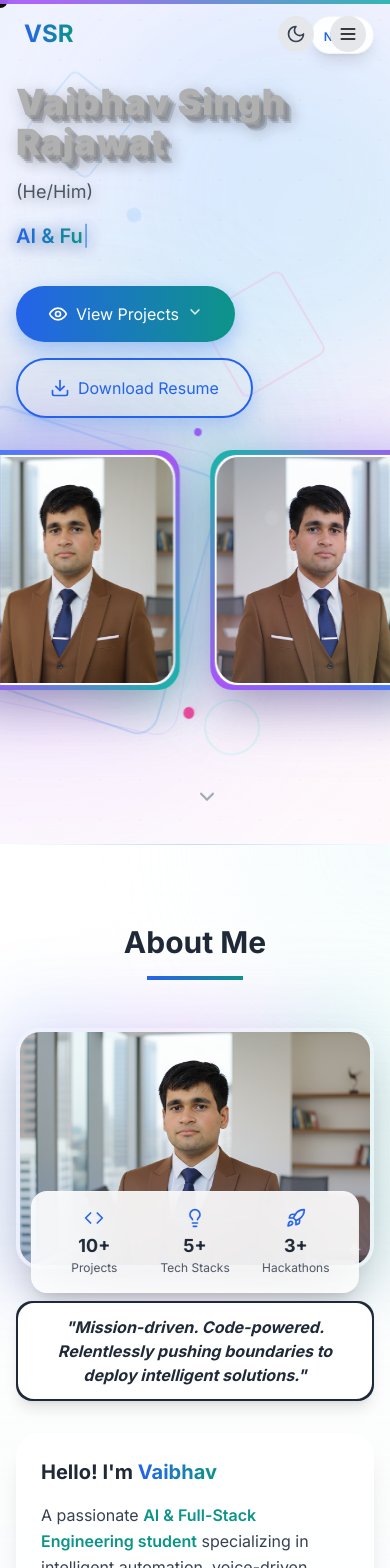
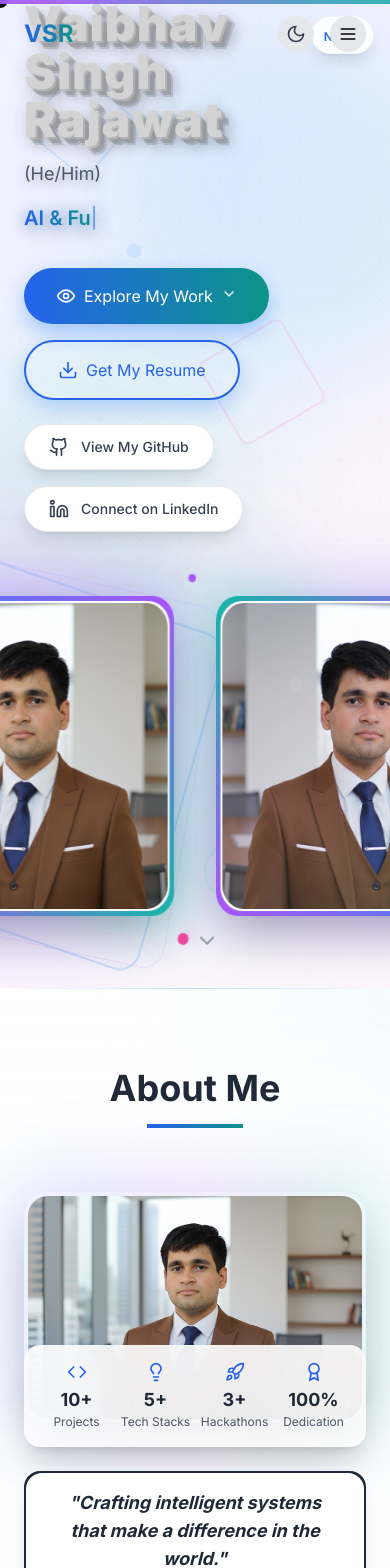
Before and after one commit to Vaibhav14102006/portfilo, a React (Vite) app: page / in a window 390 px wide. Shown: the top 1568 px of the page. Built offline with nearby package versions, Linux system fonts and the light colour scheme.

Commit message:
Enhance UI: brighten heading, add Experience heading, expand typewriter to 9 titles, random quotes system, 4-stat bar, social buttons with spin-bounce animations, update CTA button text

```diff
--- a/src/components/About.tsx
+++ b/src/components/About.tsx
@@ -1,8 +1,26 @@
-import React, { useEffect, useRef } from 'react';
-import { Code, Lightbulb, Rocket } from 'lucide-react';
+import React, { useEffect, useRef, useState } from 'react';
+import { Code, Lightbulb, Rocket, Award } from 'lucide-react';
 
 const About: React.FC = () => {
   const sectionRef = useRef<HTMLDivElement>(null);
+  const [quote, setQuote] = useState('');
+
+  const motivationalQuotes = [
+    "Mission-driven. Code-powered. Relentlessly pushing boundaries to deploy intelligent solutions.",
+    "Turning ideas into reality, one line of code at a time.",
+    "Innovation is not about tools, it's about solving problems that matter.",
+    "Building the future with AI, automation, and creative engineering.",
+    "Where passion meets technology, extraordinary things happen.",
+    "Code is poetry. Design is art. Innovation is the masterpiece.",
+    "Crafting intelligent systems that make a difference in the world.",
+    "From concept to deployment—making technology work for humanity.",
+  ];
+
+  useEffect(() => {
+    // Select a random quote on component mount
+    const randomQuote = motivationalQuotes[Math.floor(Math.random() * motivationalQuotes.length)];
+    setQuote(randomQuote);
+  }, []);
 
   useEffect(() => {
     const observer = new IntersectionObserver(
@@ -26,6 +44,7 @@ const About: React.FC = () => {
     { icon: Code, number: '10+', label: 'Projects' },
     { icon: Lightbulb, number: '5+', label: 'Tech Stacks' },
     { icon: Rocket, number: '3+', label: 'Hackathons' },
+    { icon: Award, number: '100%', label: 'Dedication' },
   ];
 
   return (
@@ -37,17 +56,17 @@ const About: React.FC = () => {
         <div className="absolute -bottom-40 -left-40 w-80 h-80 bg-gradient-to-tr from-teal-100/20 to-blue-100/20 dark:from-teal-900/10 dark:to-blue-900/10 rounded-full blur-3xl"></div>
       </div>
 
-      <div className="container mx-auto px-4 sm:px-6">
-        <div className="text-center mb-12 sm:mb-16">
-          <h2 className="text-3xl sm:text-4xl md:text-5xl font-bold text-gray-800 dark:text-white mb-4 animate-on-scroll relative z-10">
+      <div className="container mx-auto px-6">
+        <div className="text-center mb-16">
+          <h2 className="text-4xl md:text-5xl font-bold text-gray-800 dark:text-white mb-4 animate-on-scroll relative z-10">
             About Me
           </h2>
           <div className="w-24 h-1 bg-gradient-to-r from-blue-600 to-teal-600 mx-auto animate-on-scroll relative z-10"></div>
         </div>
 
         {/* Profile Section with Image */}
-        <div className="max-w-6xl mx-auto mb-12 sm:mb-16 relative z-10">
-          <div className="grid grid-cols-1 lg:grid-cols-2 gap-8 sm:gap-12 items-center">
+        <div className="max-w-6xl mx-auto mb-16 relative z-10">
+          <div className="grid grid-cols-1 lg:grid-cols-2 gap-12 items-center">
             {/* Profile Image */}
             <div className="animate-on-scroll">
               <div className="relative group">
@@ -62,9 +81,9 @@ const About: React.FC = () => {
                 </div>
 
                 {/* Stats Overlay */}
-                <div className="absolute -bottom-6 left-1/2 transform -translate-x-1/2 w-11/12">
+                <div className="absolute -bottom-6 left-1/2 transform -translate-x-1/2 w-full">
                   <div className="bg-white/90 dark:bg-gray-800/90 backdrop-blur-xl rounded-2xl shadow-xl border border-white/20 dark:border-gray-700/50 p-4">
-                    <div className="grid grid-cols-3 gap-2">
+                    <div className="grid grid-cols-4 gap-2">
                       {stats.map((stat, index) => (
                         <div key={index} className="text-center">
                           <stat.icon className="w-5 h-5 mx-auto mb-1 text-blue-600 dark:text-blue-400" />
@@ -78,11 +97,11 @@ const About: React.FC = () => {
               </div>
 
               {/* Motivational Quote */}
-              <div className="mt-8 sm:mt-12 text-center animate-on-scroll">
+              <div className="mt-12 text-center animate-on-scroll">
                 <div className="inline-block bg-gray-800 dark:bg-gray-700 p-[2px] rounded-2xl shadow-lg">
-                  <div className="bg-white dark:bg-gray-800 rounded-2xl px-4 sm:px-6 py-3 sm:py-4">
-                    <p className="text-base sm:text-lg md:text-xl font-bold text-gray-800 dark:text-gray-200 italic">
-                      "Mission-driven. Code-powered. Relentlessly pushing boundaries to deploy intelligent solutions."
+                  <div className="bg-white dark:bg-gray-800 rounded-2xl px-6 py-4">
+                    <p className="text-lg md:text-xl font-bold text-gray-800 dark:text-gray-200 italic">
+                      "{quote}"
                     </p>
                   </div>
                 </div>
@@ -90,19 +109,19 @@ const About: React.FC = () => {
             </div>
 
             {/* About Text */}
-            <div className="animate-on-scroll space-y-4 sm:space-y-6">
-              <div className="bg-white/80 dark:bg-gray-800/80 backdrop-blur-xl border border-white/20 dark:border-gray-700/50 rounded-3xl p-6 sm:p-8 shadow-xl">
-                <h3 className="text-xl sm:text-2xl md:text-3xl font-bold text-gray-800 dark:text-white mb-4 sm:mb-6">
+            <div className="animate-on-scroll space-y-6">
+              <div className="bg-white/80 dark:bg-gray-800/80 backdrop-blur-xl border border-white/20 dark:border-gray-700/50 rounded-3xl p-8 shadow-xl">
+                <h3 className="text-2xl md:text-3xl font-bold text-gray-800 dark:text-white mb-6">
                   Hello! I'm <span className="text-transparent bg-clip-text bg-gradient-to-r from-blue-600 to-teal-600">Vaibhav</span>
                 </h3>
-                <p className="text-base sm:text-lg text-gray-700 dark:text-gray-200 leading-relaxed mb-3 sm:mb-4">
+                <p className="text-lg text-gray-700 dark:text-gray-200 leading-relaxed mb-4">
                   A passionate <span className="font-semibold text-teal-600 dark:text-teal-400">AI & Full-Stack Engineering student</span> specializing in intelligent automation, voice-driven systems, and scalable web applications.
                 </p>
-                <p className="text-base sm:text-lg text-gray-700 dark:text-gray-200 leading-relaxed mb-3 sm:mb-4">
+                <p className="text-lg text-gray-700 dark:text-gray-200 leading-relaxed mb-4">
                   I build <span className="font-semibold text-purple-600 dark:text-purple-400">futuristic, human-centric technologies</span> including offline AI assistants,
                   real-time automation systems, and modern Next.js platforms with immersive UI.
                 </p>
-                <p className="text-base sm:text-lg text-gray-700 dark:text-gray-200 leading-relaxed">
+                <p className="text-lg text-gray-700 dark:text-gray-200 leading-relaxed">
                   With a strong foundation in <span className="font-semibold text-orange-600 dark:text-orange-400">C++, Python, TypeScript</span>, and AI system design,
                   I turn ideas into high-impact digital experiences that are <span className="font-semibold text-blue-600 dark:text-blue-400">smart, interactive, and intuitive</span>.
                 </p>
--- a/src/components/Hero.tsx
+++ b/src/components/Hero.tsx
@@ -1,15 +1,48 @@
 import React, { useEffect, useState } from 'react';
-import { ChevronDown, Download, Eye } from 'lucide-react';
+import { ChevronDown, Download, Eye, Github, Linkedin } from 'lucide-react';
 import { useTypewriter } from 'react-simple-typewriter';
 import MagneticButton from './MagneticButton';
 
 const Hero: React.FC = () => {
   const [mousePosition, setMousePosition] = useState({ x: 0, y: 0 });
   const [isTapped, setIsTapped] = useState(false);
+  const [githubHover, setGithubHover] = useState(false);
+  const [linkedinHover, setLinkedinHover] = useState(false);
+  const [projectsHover, setProjectsHover] = useState(false);
+  const [resumeHover, setResumeHover] = useState(false);
+
+  // Add custom styles for animations
+  useEffect(() => {
+    const style = document.createElement('style');
+    style.textContent = `
+      @keyframes spinBounce {
+        0% {
+          transform: rotate(0deg) scale(1) translateY(0);
+        }
+        25% {
+          transform: rotate(90deg) scale(1.15) translateY(-8px);
+        }
+        50% {
+          transform: rotate(180deg) scale(1.2) translateY(-10px);
+        }
+        75% {
+          transform: rotate(270deg) scale(1.15) translateY(-8px);
+        }
+        100% {
+          transform: rotate(360deg) scale(1) translateY(0);
+        }
+      }
+      .animate-spin-bounce {
+        animation: spinBounce 0.6s ease-in-out forwards;
+      }
+    `;
+    document.head.appendChild(style);
+    return () => document.head.removeChild(style);
+  }, []);
 
   // Typewriter effect
   const [text] = useTypewriter({
-    words: ['AI & Full-Stack Engineer', 'Voice AI Developer', 'System Automation Expert', 'UI/UX Enthusiast'],
+    words: ['AI & Full-Stack Engineer', 'Voice AI Developer', 'System Automation Expert', 'UI/UX Designer', 'Machine Learning Engineer', 'Cloud Solutions Architect', 'Tech Innovator!', 'Full Stack Developer', 'Database Designer'],
     loop: true,
     typeSpeed: 80,
     deleteSpeed: 50,
@@ -70,8 +103,8 @@ const Hero: React.FC = () => {
         <div className="absolute inset-0 bg-gradient-to-b from-transparent via-transparent to-white/50 dark:to-gray-900/50"></div>
       </div>
 
-      <div className="container mx-auto px-4 sm:px-6 relative z-10">
-        <div className="grid grid-cols-1 lg:grid-cols-2 gap-8 sm:gap-12 lg:gap-16 xl:gap-20 items-center max-w-[90rem] mx-auto">
+      <div className="container mx-auto px-6 relative z-10">
+        <div className="grid grid-cols-1 lg:grid-cols-2 gap-16 lg:gap-20 xl:gap-24 items-center max-w-[90rem] mx-auto">
           {/* Left Side - Square Profile Photo */}
           <div className="flex flex-col items-center lg:items-end order-2 lg:order-1">
             <div className="relative group"
@@ -79,7 +112,7 @@ const Hero: React.FC = () => {
                  onMouseEnter={() => setIsTapped(true)}
                  onMouseLeave={() => setIsTapped(false)}>
 
-              <div className="flex gap-2 sm:gap-3 md:gap-4 items-center">
+              <div className="flex gap-3 md:gap-4 items-center">
               {/* LEFT PHOTO - Real Image (rotated right to face center) */}
               <div className="relative" style={{
                 transformStyle: 'preserve-3d',
@@ -160,7 +193,7 @@ const Hero: React.FC = () => {
                 </div>
 
                 {/* 3D Animated Photo Frame for real image */}
-                <div className="w-60 h-60 sm:w-72 sm:h-72 md:w-80 md:h-80 lg:w-96 lg:h-96 xl:w-[28rem] xl:h-[28rem] rounded-3xl relative overflow-visible">
+                <div className="w-80 h-80 md:w-96 md:h-96 lg:w-[28rem] lg:h-[28rem] rounded-3xl relative overflow-visible">
                   {/* Rotating 3D Border Rings */}
                   <div className="absolute -inset-4 rounded-3xl border-2 border-blue-400/30 animate-spin-slow"></div>
                   <div className="absolute -inset-6 rounded-3xl border border-purple-400/20" style={{ animation: 'spin 20s linear infinite reverse' }}></div>
@@ -291,7 +324,7 @@ const Hero: React.FC = () => {
                 </div>
 
                 {/* Photo frame for mirror image */}
-                <div className="w-60 h-60 sm:w-72 sm:h-72 md:w-80 md:h-80 lg:w-96 lg:h-96 xl:w-[28rem] xl:h-[28rem] rounded-3xl relative overflow-visible">
+                <div className="w-80 h-80 md:w-96 md:h-96 lg:w-[28rem] lg:h-[28rem] rounded-3xl relative overflow-visible">
                   <div className="absolute -inset-2 bg-gradient-to-r from-teal-500 via-purple-500 to-blue-500 rounded-3xl opacity-25 blur-2xl group-hover:opacity-50 transition-all duration-700"></div>
                   <div className="absolute -inset-1 bg-gradient-to-br from-teal-400 via-purple-400 to-blue-400 rounded-3xl opacity-30 blur-xl group-hover:opacity-40 transition-all duration-700"></div>
 
@@ -419,7 +452,7 @@ const Hero: React.FC = () => {
           <div className="text-left space-y-6 order-1 lg:order-2">
             {/* Name and Title with text animations */}
             <div className="space-y-4">
-            <h1 className="text-4xl sm:text-5xl md:text-6xl lg:text-7xl font-black animate-fade-up" style={{
+            <h1 className="text-5xl md:text-7xl font-black animate-fade-up" style={{
               color: '#b0b0b0',
               letterSpacing: '0.02em',
               textShadow: `
@@ -431,7 +464,7 @@ const Hero: React.FC = () => {
                 0 0 20px rgba(120, 120, 120, 0.15)
               `,
               transform: 'perspective(800px) rotateX(3deg)',
-              filter: 'drop-shadow(0 4px 8px rgba(80, 80, 80, 0.1))'
+              filter: 'drop-shadow(0 4px 8px rgba(80, 80, 80, 0.1)) brightness(1.2)'
             }}>
               Vaibhav Singh Rajawat
             </h1>
@@ -454,9 +487,14 @@ const Hero: React.FC = () => {
               <a
                 href="#projects"
                 className="px-8 py-4 bg-gradient-to-r from-blue-600 to-teal-600 text-white rounded-full hover:from-blue-700 hover:to-teal-700 transform transition-all duration-300 shadow-[0_8px_20px_rgba(59,130,246,0.4)] hover:shadow-[0_12px_30px_rgba(59,130,246,0.6)] flex items-center gap-2"
+                onMouseEnter={() => setProjectsHover(true)}
+                onMouseLeave={() => setProjectsHover(false)}
               >
-                <Eye className="w-5 h-5" />
-                View Projects
+                <Eye
+                  className={`w-5 h-5 ${projectsHover ? 'animate-spin-bounce' : ''}`}
+                  key={projectsHover ? 'hover' : 'normal'}
+                />
+                Explore My Work
                 <ChevronDown className="w-4 h-4 animate-bounce" />
               </a>
             </MagneticButton>
@@ -465,13 +503,54 @@ const Hero: React.FC = () => {
                 href="/Vaibhav-Resume.pdf"
                 download="Vaibhav-Resume.pdf"
                 className="relative px-8 py-4 border-2 border-blue-600 text-blue-600 dark:text-blue-400 rounded-full hover:bg-blue-600 hover:text-white transform transition-all duration-300 shadow-[0_8px_20px_rgba(59,130,246,0.3)] hover:shadow-[0_12px_30px_rgba(59,130,246,0.5)] flex items-center gap-2 overflow-hidden"
+                onMouseEnter={() => setResumeHover(true)}
+                onMouseLeave={() => setResumeHover(false)}
               >
                 {/* Gradient border glow effect */}
                 <span className="absolute inset-0 w-full h-full bg-gradient-to-r from-blue-600 via-purple-500 to-teal-500 opacity-0 group-hover:opacity-20 transition-opacity duration-300"></span>
-                <Download className="w-5 h-5 relative z-10" />
-                <span className="relative z-10">Download Resume</span>
+                <Download
+                  className={`w-5 h-5 relative z-10 ${resumeHover ? 'animate-spin-bounce' : ''}`}
+                  key={resumeHover ? 'hover' : 'normal'}
+                />
+                <span className="relative z-10">Get My Resume</span>
               </a>
             </MagneticButton>
+          </div>
+
+          {/* Social Links */}
+          <div className="flex flex-col sm:flex-row gap-4 items-start sm:items-center animate-fade-up-delay-3 mt-6">
+            <a
+              href="https://github.com/Vaibhav14102006"
+              target="_blank"
+              rel="noopener noreferrer"
+              className="group flex items-center gap-3 px-6 py-3 bg-white dark:bg-gray-800 rounded-full shadow-lg hover:shadow-xl transition-all duration-300 hover:scale-105 border border-gray-200 dark:border-gray-700"
+              onMouseEnter={() => setGithubHover(true)}
+              onMouseLeave={() => setGithubHover(false)}
+            >
+              <Github
+                className={`w-5 h-5 text-gray-700 dark:text-gray-300 group-hover:text-blue-600 dark:group-hover:text-blue-400 transition-colors duration-300 ${githubHover ? 'animate-spin-bounce' : ''}`}
+                key={githubHover ? 'hover' : 'normal'}
+              />
+              <span className="text-sm font-medium text-gray-700 dark:text-gray-300 group-hover:text-blue-600 dark:group-hover:text-blue-400 transition-colors duration-300">
+                View My GitHub
+              </span>
+            </a>
+            <a
+              href="https://www.linkedin.com/in/vaibhav-singh-rajawat-90766228a/"
+              target="_blank"
+              rel="noopener noreferrer"
+              className="group flex items-center gap-3 px-6 py-3 bg-white dark:bg-gray-800 rounded-full shadow-lg hover:shadow-xl transition-all duration-300 hover:scale-105 border border-gray-200 dark:border-gray-700"
+              onMouseEnter={() => setLinkedinHover(true)}
+              onMouseLeave={() => setLinkedinHover(false)}
+            >
+              <Linkedin
+                className={`w-5 h-5 text-gray-700 dark:text-gray-300 group-hover:text-blue-600 dark:group-hover:text-blue-400 transition-colors duration-300 ${linkedinHover ? 'animate-spin-bounce' : ''}`}
+                key={linkedinHover ? 'hover' : 'normal'}
+              />
+              <span className="text-sm font-medium text-gray-700 dark:text-gray-300 group-hover:text-blue-600 dark:group-hover:text-blue-400 transition-colors duration-300">
+                Connect on LinkedIn
+              </span>
+            </a>
           </div>
         </div>
         </div>
```
Also changed, not shown: src/components/Contact.tsx (+9 -9 lines), src/components/Education.tsx (+5 -5 lines), src/components/Experience.tsx (+27 -10 lines), src/components/Projects.tsx (+4 -4 lines), src/components/Skills.tsx (+6 -6 lines).
